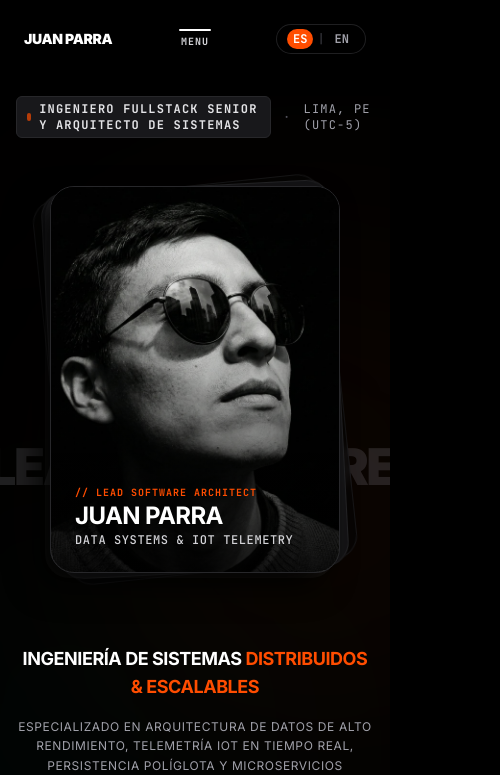
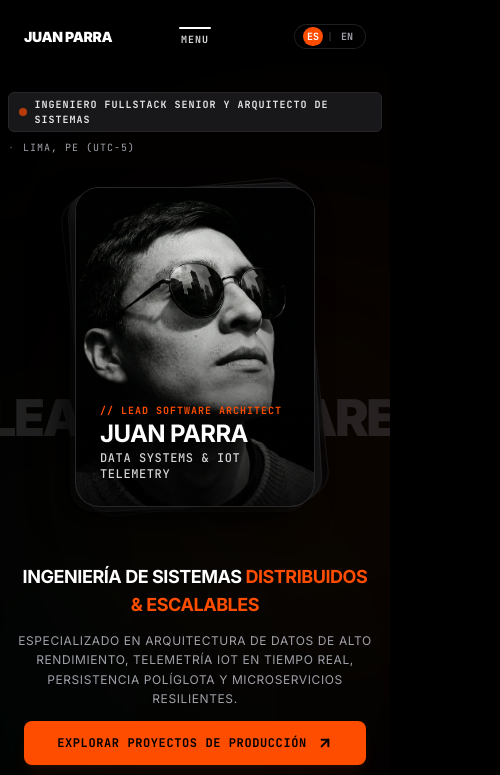
Before and after one commit to juanj983009-eng/Portfolio-jp, a Next.js app: page / in a window 390 px wide. Shown: the top 775 px of the page, 500 px wide, since content can reach past the window. Built offline with nearby package versions, Linux system fonts and the light colour scheme; a web font is replaced by a local one.

Commit message:
fix: full mobile responsiveness & adaptive typography

```diff
--- a/src/app/page.tsx
+++ b/src/app/page.tsx
@@ -44,12 +44,12 @@ const Footer = dynamic(() => import("@/components/sections/Footer"), {
 
 export default function Home() {
   return (
-    <div className="min-h-screen bg-[#050505] text-zinc-200 bg-cad-grid relative selection:bg-orange-500/20 selection:text-orange-400">
+    <div className="min-h-screen bg-[#050505] text-zinc-200 bg-cad-grid relative overflow-x-hidden selection:bg-orange-500/20 selection:text-orange-400">
       {/* Sticky Header Navbar */}
       <Navbar />
 
       {/* Main Content Workspace Container - Sticky-Friendly Root (No overflow-x-hidden) */}
-      <main className="w-full min-h-screen bg-black text-white relative pt-24 space-y-16 md:space-y-20">
+      <main className="w-full min-h-screen bg-black text-white relative pt-16 sm:pt-20 space-y-12 md:space-y-20 overflow-x-hidden">
 
         {/* HERO SECTION */}
         <Hero />
--- a/src/components/layout/Navbar.tsx
+++ b/src/components/layout/Navbar.tsx
@@ -50,10 +50,10 @@ export const Navbar: React.FC = () => {
           {/* 3. Derecha: i18n inline + Contacto */}
           <div className="flex items-center gap-5">
             {/* Selector de idioma compacto */}
-            <div className="flex items-center gap-0.5 text-xs font-mono bg-black/40 backdrop-blur-sm border border-zinc-800/80 rounded-full px-2.5 py-1 select-none">
+            <div className="flex items-center gap-0.5 text-[10px] sm:text-xs font-mono bg-black/40 backdrop-blur-sm border border-zinc-800/80 rounded-full px-2 py-0.5 sm:px-2.5 sm:py-1 select-none">
               <button
                 onClick={() => setLanguage("es")}
-                className={`px-1.5 py-0.5 rounded-full transition-all duration-200 font-bold ${
+                className={`px-1 sm:px-1.5 py-0.5 rounded-full transition-all duration-200 font-bold ${
                   language === "es"
                     ? "bg-[#FF4D00] text-white"
                     : "text-zinc-400 hover:text-white"
@@ -64,7 +64,7 @@ export const Navbar: React.FC = () => {
               <span className="text-zinc-700 px-0.5">|</span>
               <button
                 onClick={() => setLanguage("en")}
-                className={`px-1.5 py-0.5 rounded-full transition-all duration-200 font-bold ${
+                className={`px-1 sm:px-1.5 py-0.5 rounded-full transition-all duration-200 font-bold ${
                   language === "en"
                     ? "bg-[#FF4D00] text-white"
                     : "text-zinc-400 hover:text-white"
--- a/src/components/sections/Hero.tsx
+++ b/src/components/sections/Hero.tsx
@@ -80,7 +80,7 @@ export const Hero: React.FC = () => {
       ref={containerRef}
       onMouseMove={handleMouseMove}
       onMouseLeave={handleMouseLeave}
-      className="relative min-h-screen w-full flex flex-col items-center justify-center overflow-hidden select-none"
+      className="relative min-h-screen w-full flex flex-col items-center justify-center overflow-hidden overflow-x-hidden select-none"
     >
       {/* ── LAYER 0 (Background z-0): INFINITE MARQUEE POSITIONED AT TOP-42% ── */}
       <div className="absolute top-[42%] -translate-y-1/2 left-0 right-0 w-full overflow-hidden z-0 pointer-events-none select-none">
@@ -105,14 +105,14 @@ export const Hero: React.FC = () => {
       <div className="absolute bottom-10 right-1/3 w-96 h-96 bg-emerald-500/5 rounded-full blur-[160px] pointer-events-none z-0" />
 
       {/* MAIN CONTAINER */}
-      <div className="relative z-10 flex flex-col items-center justify-center w-full max-w-4xl px-4">
+      <div className="relative z-10 flex flex-col items-center justify-center w-full max-w-4xl px-2 sm:px-4">
 
         {/* Top Status Tag — Brutalist Industrial Editorial */}
         <motion.div
           initial={{ opacity: 0, y: -20 }}
           animate={{ opacity: 1, y: 0 }}
           transition={{ duration: 0.6 }}
-          className="inline-flex items-center gap-3 font-mono text-xs uppercase tracking-widest text-zinc-400 mb-8 select-none"
+          className="inline-flex flex-wrap items-center gap-2 sm:gap-3 font-mono text-[10px] sm:text-xs uppercase tracking-widest text-zinc-400 mb-6 sm:mb-8 select-none"
         >
           <span className="flex items-center gap-2 px-2.5 py-1 bg-zinc-900 border border-zinc-800 rounded-md text-zinc-200">
             <span className="w-2 h-2 rounded-full bg-[#FF4D00] animate-pulse" />
@@ -123,7 +123,7 @@ export const Hero: React.FC = () => {
         </motion.div>
 
         {/* ── 3D PERSPECTIVE CANVAS (perspective: 1200px) ── */}
-        <div className="relative flex items-center justify-center [perspective:1200px] my-4 z-10">
+        <div className="relative flex items-center justify-center [perspective:1200px] my-2 sm:my-4 z-10 w-full">
 
           {/* ── STACK LAYER 2 (Deepest Rear Layer, -z-20, soft lagging spring) ── */}
           <motion.div
@@ -135,7 +135,7 @@ export const Hero: React.FC = () => {
               rotateZ: -6,
               transformStyle: "preserve-3d",
             }}
-            className="absolute w-[290px] sm:w-[350px] aspect-[3/4] rounded-3xl border border-zinc-800/50 bg-zinc-950/60 shadow-2xl pointer-events-none -z-20 style-gpu -translate-x-3 translate-y-1.5 backdrop-blur-sm"
+            className="absolute w-[240px] xs:w-[270px] sm:w-[350px] aspect-[3/4] rounded-3xl border border-zinc-800/50 bg-zinc-950/60 shadow-2xl pointer-events-none -z-20 style-gpu -translate-x-3 translate-y-1.5 backdrop-blur-sm"
           />
 
           {/* ── STACK LAYER 1 (Middle Rear Layer, -z-10, intermediate spring) ── */}
@@ -148,7 +148,7 @@ export const Hero: React.FC = () => {
               rotateZ: -3,
               transformStyle: "preserve-3d",
             }}
-            className="absolute w-[290px] sm:w-[350px] aspect-[3/4] rounded-3xl border border-zinc-800/80 bg-zinc-900/80 shadow-xl pointer-events-none -z-10 style-gpu -translate-x-1.5 translate-y-0.5 backdrop-blur-md"
+            className="absolute w-[240px] xs:w-[270px] sm:w-[350px] aspect-[3/4] rounded-3xl border border-zinc-800/80 bg-zinc-900/80 shadow-xl pointer-events-none -z-10 style-gpu -translate-x-1.5 translate-y-0.5 backdrop-blur-md"
           />
 
           {/* ── MAIN FRONT PROFILE CARD (Layer z-10, fast direct spring, 3D tilt) ── */}
@@ -169,7 +169,7 @@ export const Hero: React.FC = () => {
               stiffness: 150,
               damping: 15,
             }}
-            className="relative w-[290px] sm:w-[350px] aspect-[3/4] rounded-3xl overflow-hidden border border-zinc-800 bg-zinc-950 shadow-[-15px_15px_30px_rgba(0,0,0,0.8),-5px_5px_0px_rgba(255,255,255,0.05)] cursor-pointer backdrop-blur-md group style-gpu [transform-style:preserve-3d]"
+            className="relative w-[240px] xs:w-[270px] sm:w-[350px] aspect-[3/4] rounded-3xl overflow-hidden border border-zinc-800 bg-zinc-950 shadow-[-15px_15px_30px_rgba(0,0,0,0.8),-5px_5px_0px_rgba(255,255,255,0.05)] cursor-pointer backdrop-blur-md group style-gpu [transform-style:preserve-3d]"
           >
             {/* FULL-BLEED PORTRAIT PHOTO (100% COVER) */}
             {!avatarError ? (
@@ -212,7 +212,7 @@ export const Hero: React.FC = () => {
           initial={{ opacity: 0, y: 20 }}
           animate={{ opacity: 1, y: 0 }}
           transition={{ duration: 0.6, delay: 0.3 }}
-          className="space-y-4 text-center mt-8 z-20"
+          className="space-y-3 sm:space-y-4 text-center mt-6 sm:mt-8 z-20 w-full px-2 sm:px-4"
         >
           <h2 className="font-sans font-bold tracking-tight uppercase text-lg sm:text-xl text-center mt-6">
             <span className="text-white">{t.hero.heroTitle.main}</span>
@@ -223,7 +223,7 @@ export const Hero: React.FC = () => {
           </p>
 
           {/* Action CTAs (Brutalist Industrial Buttons) */}
-          <div className="flex flex-col sm:flex-row items-center justify-center gap-4 mt-8">
+          <div className="flex flex-col sm:flex-row items-center justify-center gap-3 sm:gap-4 mt-6 sm:mt-8 w-full px-2 sm:px-0">
             <Link
               href="/projects"
               className="px-6 py-3.5 bg-[#FF4D00] hover:bg-[#e04400] text-black font-mono font-bold text-xs md:text-sm uppercase tracking-wider rounded-lg transition-all duration-200 flex items-center justify-center gap-2.5 shadow-lg shadow-[#FF4D00]/10 cursor-pointer w-full sm:w-auto"
--- a/src/components/sections/TechStackSection.tsx
+++ b/src/components/sections/TechStackSection.tsx
@@ -146,7 +146,7 @@ const CardItem: React.FC<{ card: StackCardData; index: number; smoothProgress: M
           delay: index * 0.2,
         },
       }}
-      className="absolute w-[260px] h-[390px] max-h-[58vh] rounded-3xl style-gpu will-change-transform select-none cursor-pointer shadow-[0_16px_48px_rgba(0,0,0,0.9)]"
+      className="absolute w-[200px] sm:w-[260px] h-[300px] sm:h-[390px] max-h-[50vh] sm:max-h-[58vh] rounded-3xl style-gpu will-change-transform select-none cursor-pointer shadow-[0_16px_48px_rgba(0,0,0,0.9)]"
     >
       {/* ── CARA TRASERA (REVERSO ORNAMENTAL)
            Padded black container so the ornament pattern breathes and
@@ -269,9 +269,9 @@ export const TechStackSection: React.FC = () => {
         {/* Section Header — floating subtly at the very top (top-4/top-6), z-30 */}
         <motion.div
           style={{ opacity: titleOpacity, y: titleY, scale: titleScale }}
-          className="absolute top-4 md:top-6 left-0 right-0 z-30 w-full max-w-7xl mx-auto px-6 md:px-12 flex flex-col items-center justify-center text-center select-none pointer-events-none"
+          className="absolute top-16 sm:top-4 md:top-6 left-0 right-0 z-30 w-full max-w-7xl mx-auto px-4 md:px-12 flex flex-col items-center justify-center text-center select-none pointer-events-none"
         >
-          <h2 className="text-3xl sm:text-5xl md:text-6xl font-extrabold tracking-tight uppercase leading-tight text-center font-sans mb-3">
+          <h2 className="text-xl sm:text-3xl md:text-6xl font-extrabold tracking-tight uppercase leading-tight text-center font-sans mb-1 sm:mb-3">
             <span className="text-white">
               {(t.techStackTitle || t.techStack?.title)?.main}
             </span>
@@ -287,7 +287,7 @@ export const TechStackSection: React.FC = () => {
 
         {/* 3D Cards Deck — Centered with top clearance for floating header */}
         <div
-          className="absolute inset-0 pt-24 md:pt-32 z-20 flex items-center justify-center pointer-events-none"
+          className="absolute inset-0 pt-20 sm:pt-24 md:pt-32 z-20 flex items-center justify-center pointer-events-none"
           style={{ perspective: "1200px" }}
         >
           {STACK_CARDS.map((card, index) => (
```
Also changed, not shown: src/components/sections/ProjectsSection.tsx (+7 -7 lines).
